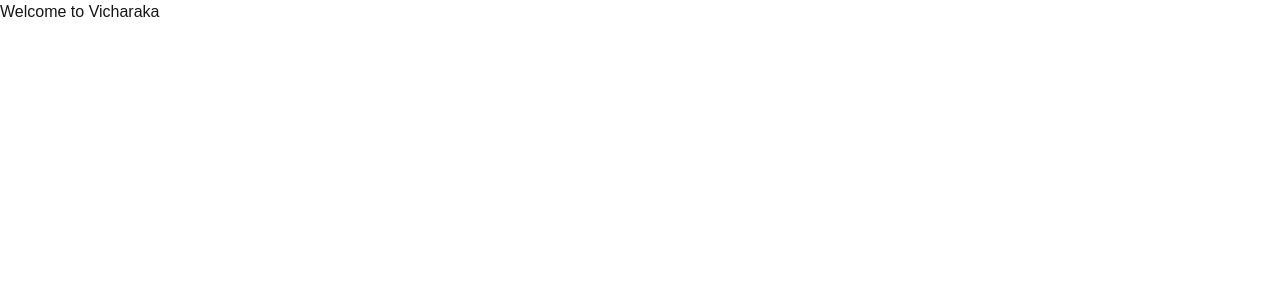
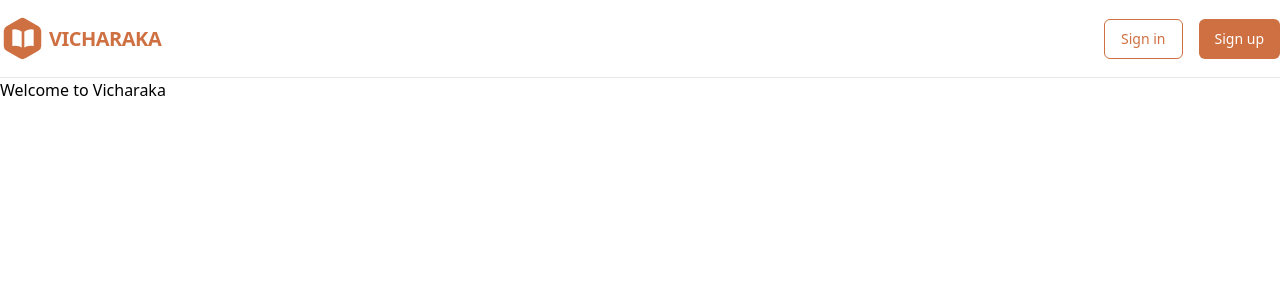
Before and after one commit to vaibhavmannq/Vicharaka, a Next.js app: page / in a window 1280 px wide. Shown: the top 300 px of the page. Built offline with nearby package versions, Linux system fonts and the light colour scheme.

Commit message:
add navbar

```diff
--- a/src/app/globals.css
+++ b/src/app/globals.css
@@ -1,27 +1,3 @@
 @tailwind base;
 @tailwind components;
 @tailwind utilities;
-
-:root {
-  --background: #ffffff;
-  --foreground: #171717;
-}
-
-@media (prefers-color-scheme: dark) {
-  :root {
-    --background: #0a0a0a;
-    --foreground: #ededed;
-  }
-}
-
-body {
-  color: var(--foreground);
-  background: var(--background);
-  font-family: Arial, Helvetica, sans-serif;
-}
-
-@layer utilities {
-  .text-balance {
-    text-wrap: balance;
-  }
-}
--- a/src/app/layout.tsx
+++ b/src/app/layout.tsx
@@ -1,6 +1,7 @@
 import type { Metadata } from "next";
 import localFont from "next/font/local";
 import "./globals.css";
+import Navbar from "@/components/Navbar";
 
 const geistSans = localFont({
   src: "./fonts/GeistVF.woff",
@@ -25,9 +26,8 @@
 }>) {
   return (
     <html lang="en">
-      <body
-        className={`${geistSans.variable} ${geistMono.variable} antialiased`}
-      >
+      <body className={`${geistSans.variable} ${geistMono.variable} antialiased`}>
+        <Navbar />
         {children}
       </body>
     </html>
--- a/src/app/page.tsx
+++ b/src/app/page.tsx
@@ -1,5 +1,3 @@
-import Image from "next/image";
-
 export default function Home() {
   return <h1>Welcome to Vicharaka</h1>
 };
--- /dev/null
+++ b/src/components/Navbar.tsx
@@ -0,0 +1,66 @@
+import Link from 'next/link';
+import React from 'react';
+
+const Navbar = () => {
+    return (
+        <nav className="border-b">
+            <div className="max-w-7xl mx-auto flex items-center justify-between py-4">
+                <div>
+                    <Link href={'/'}>
+                        <div className="flex items-center gap-1">
+                            <div className="relative">
+                                <Hexagon />
+                                <BookIcon />
+                            </div>
+                            <span className="text-xl font-bold uppercase tracking-tight text-primary-500">
+                                Vicharaka
+                            </span>
+                        </div>
+                    </Link>
+                </div>
+                <div className="flex items-center gap-4">
+                    <button className="h-10 rounded-md border border-primary-500 px-4 py-2 text-sm font-medium text-primary-500 transition-all hover:border-primary-100 hover:bg-primary-100 active:border-primary-200 active:bg-primary-200">
+                        Sign in
+                    </button>
+                    <button className="h-10 rounded-md bg-primary-500 px-4 py-2 text-sm font-medium text-white transition-all hover:bg-primary-600 active:bg-primary-700">
+                        Sign up
+                    </button>
+                </div>
+            </div>
+        </nav>
+    );
+};
+
+export default Navbar;
+
+const Hexagon = () => (
+    <svg
+        xmlns="http://www.w3.org/2000/svg"
+        width="45"
+        height="45"
+        viewBox="0 0 24 24"
+        fill="#ce7041"
+        stroke="#ce7041"
+        strokeWidth="2"
+        strokeLinecap="round"
+        strokeLinejoin="round"
+        className="lucide lucide-hexagon">
+        <path d="M21 16V8a2 2 0 0 0-1-1.73l-7-4a2 2 0 0 0-2 0l-7 4A2 2 0 0 0 3 8v8a2 2 0 0 0 1 1.73l7 4a2 2 0 0 0 2 0l7-4A2 2 0 0 0 21 16z" />
+    </svg>
+);
+
+const BookIcon = () => (
+    <svg
+        xmlns="http://www.w3.org/2000/svg"
+        fill="#fff"
+        viewBox="0 0 24 24"
+        strokeWidth={2}
+        stroke="#ce7041"
+        className="absolute left-1/2 top-1/2 h-8 w-8 -translate-x-1/2 -translate-y-1/2 transform">
+        <path
+            strokeLinecap="round"
+            strokeLinejoin="round"
+            d="M12 6.042A8.967 8.967 0 0 0 6 3.75c-1.052 0-2.062.18-3 .512v14.25A8.987 8.987 0 0 1 6 18c2.305 0 4.408.867 6 2.292m0-14.25a8.966 8.966 0 0 1 6-2.292c1.052 0 2.062.18 3 .512v14.25A8.987 8.987 0 0 0 18 18a8.967 8.967 0 0 0-6 2.292m0-14.25v14.25"
+        />
+    </svg>
+);
--- a/tailwind.config.ts
+++ b/tailwind.config.ts
@@ -1,16 +1,32 @@
-import type { Config } from "tailwindcss";
+import type { Config } from 'tailwindcss';
 
 const config: Config = {
     content: [
-    "./src/pages/**/*.{js,ts,jsx,tsx,mdx}",
-    "./src/components/**/*.{js,ts,jsx,tsx,mdx}",
-    "./src/app/**/*.{js,ts,jsx,tsx,mdx}",
+        './src/pages/**/*.{js,ts,jsx,tsx,mdx}',
+        './src/components/**/*.{js,ts,jsx,tsx,mdx}',
+        './src/app/**/*.{js,ts,jsx,tsx,mdx}',
     ],
     theme: {
         extend: {
+            backgroundImage: {
+                'gradient-radial': 'radial-gradient(var(--tw-gradient-stops))',
+                'gradient-conic':
+                    'conic-gradient(from 180deg at 50% 50%, var(--tw-gradient-stops))',
+            },
             colors: {
-        background: "var(--background)",
-        foreground: "var(--foreground)",
+                primary: {
+                    50: '#fcf6f0',
+                    100: '#f7eadd',
+                    200: '#eed2ba',
+                    300: '#e3b28e',
+                    400: '#d78d60',
+                    500: '#ce7041',
+                    600: '#bf5a36',
+                    700: '#9f462f',
+                    800: '#803a2c',
+                    900: '#683226',
+                    950: '#381712',
+                },
             },
         },
     },
```
Also changed, not shown: src/bb.ts (deleted). Lines whose indentation alone changed are shown as unchanged.
